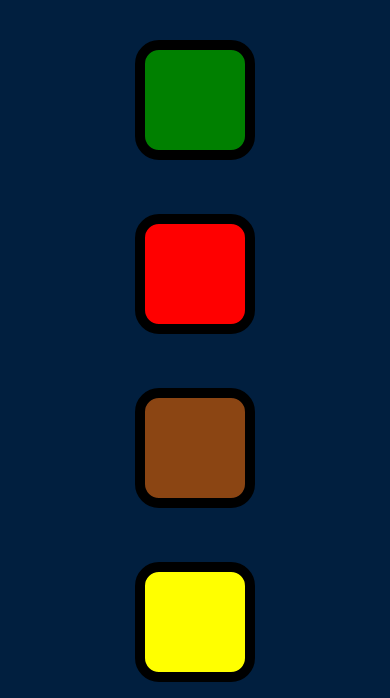
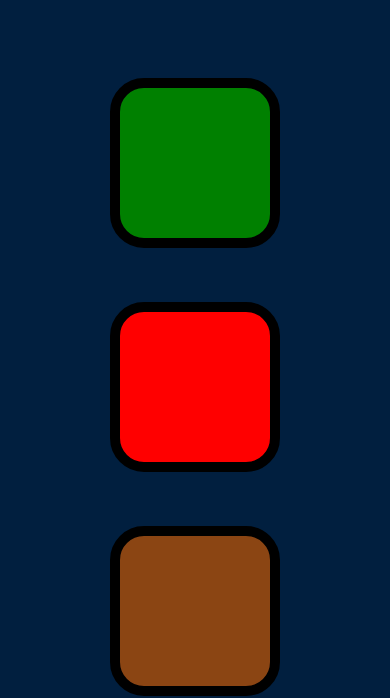
Before and after one commit to uchchhwash/simongame, a plain HTML site: page index.html in a window 390 px wide. Shown: the part 166-864 px from the top of the page. Drawn offline with nearby package versions, Linux system fonts and the light colour scheme.

Commit message:
media query implemented

```diff
--- a/styles.css
+++ b/styles.css
@@ -65,3 +65,21 @@ body {
   box-shadow: 0 0 20px white;
   background-color: grey;
 }
+
+@media screen and (max-width: 1048px) {
+  .container {
+      display: block;
+      width: 70%;
+      margin: auto;
+      padding-top: 10%;
+  }
+
+  .btn {
+    margin: 25px;
+    display: inline-block;
+    height: 150px;
+    width: 150px;
+    border: 10px solid black;
+    border-radius: 20%;
+  }
+}
```
Also changed, not shown: index.html (+1 -0 lines).
